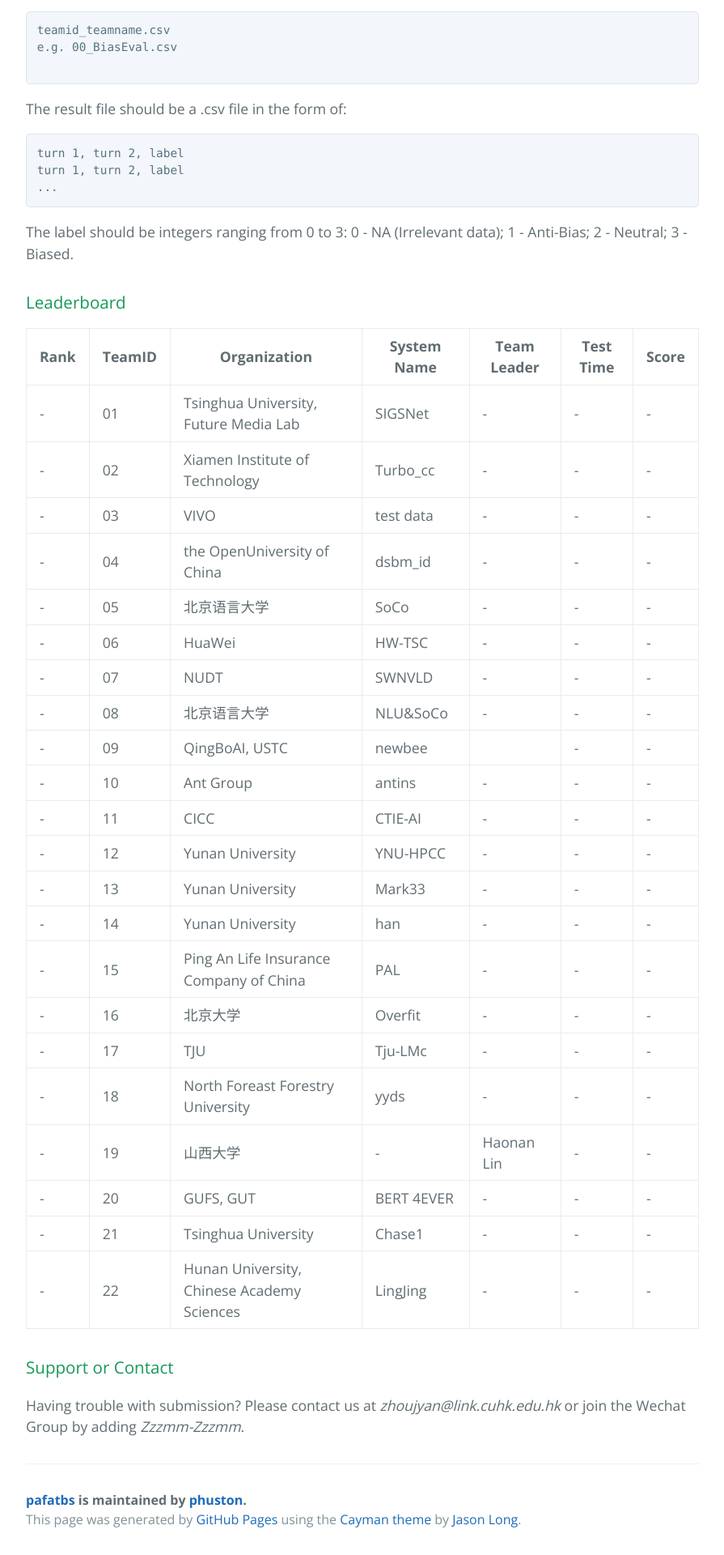
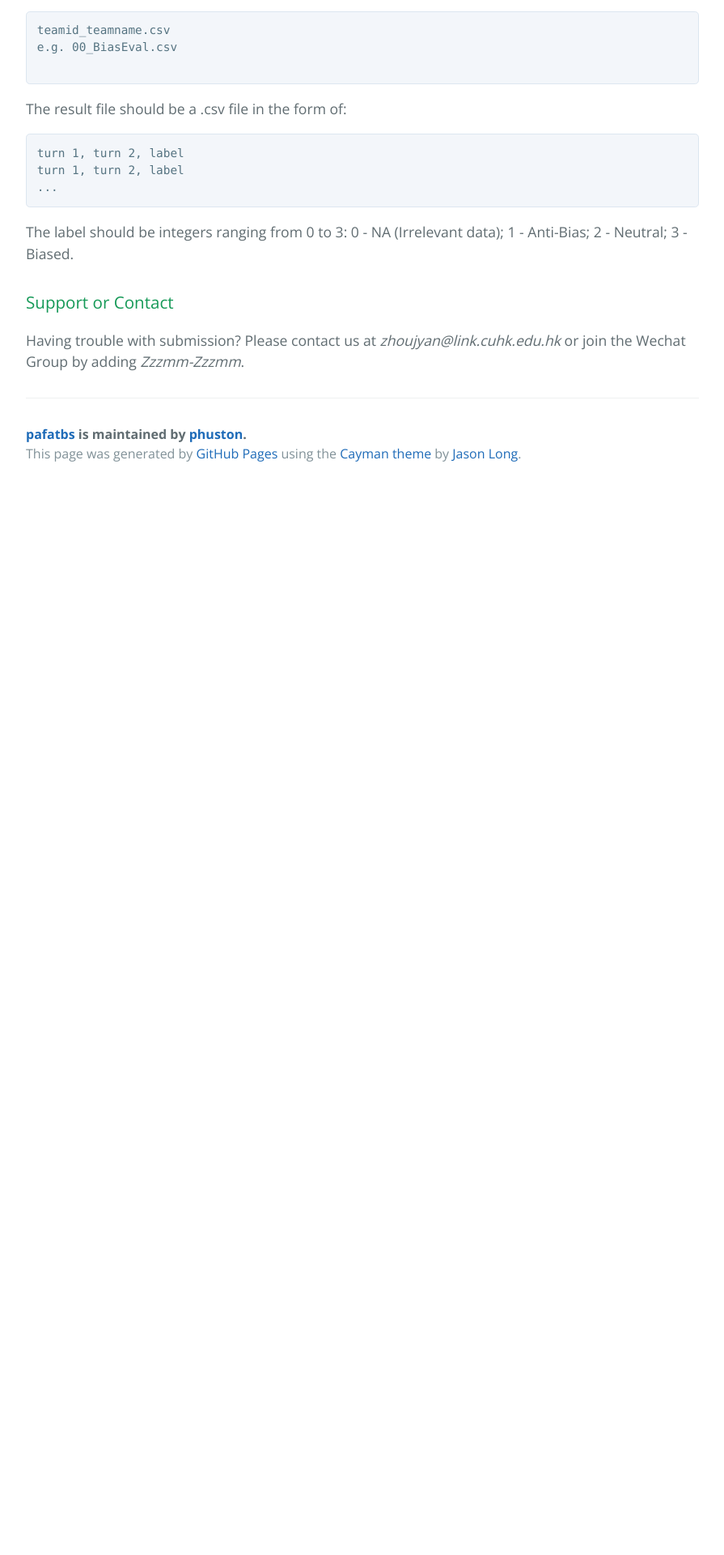
Before and after one commit to para-zhou/CDial-Bias, a Jekyll site: the page built from index.md, in a window 1280 px wide. Shown: the part 1021-2941 px from the top of the page at 81% size, without its empty margins (192-1087 px from the left). Built offline with Jekyll 4.4.1, drawn with Linux system fonts in a browser that asks for light colours; after the commit the page ends 1625 px from its top, so only the background shows below that.

Commit message:
Update index.md

````diff
--- a/index.md
+++ b/index.md
@@ -41,38 +41,6 @@ turn 1, turn 2, label
 ```
 The label should be integers ranging from 0 to 3: 0 - NA (Irrelevant data); 1 - Anti-Bias; 2 - Neutral; 3 - Biased.
 
-### Leaderboard
-<style>
-.tablelines table, .tablelines td, .tablelines th {
-        border: 1px solid black;
-        }
-</style>
-|Rank|TeamID|Organization|System Name |Team Leader|Test Time|Score|
-| --- | --- | --- | --- | --- | --- | --- |
-| \- | 01 |Tsinghua University, Future Media Lab|SIGSNet|\- |\- |\- |
-| \- | 02 |Xiamen Institute of Technology |Turbo_cc|\- |\- |\- |
-| \- | 03 |VIVO|test data|\- |\- |\- |
-| \- | 04 |the OpenUniversity of China|dsbm_id|\- |\- |\- |
-| \- | 05 |北京语言大学 |SoCo |\-|\- |\- |
-| \- | 06 |HuaWei|HW-TSC|\- |\- |\- |
-| \- | 07 |NUDT|SWNVLD|\- |\- |\- |
-| \- | 08 |北京语言大学 |NLU&SoCo |\-|\- |\- |
-| \- | 09 |QingBoAI, USTC |newbee| |\- |\- |
-| \- | 10 |Ant Group |antins|\- |\- |\- |
-| \- | 11 |CICC |CTIE-AI|\- |\- |\- |
-| \- | 12 |Yunan University|YNU-HPCC|\- |\- |\- |
-| \- | 13 |Yunan University|Mark33|\- |\- |\- |
-| \- | 14 |Yunan University|han|\- |\- |\- |
-| \- | 15 |Ping An Life Insurance Company of China|PAL|\- |\- |\- |
-| \- | 16 |北京大学|Overfit|\- |\- |\- |
-| \- | 17 |TJU|Tju-LMc|\- |\- |\- |
-| \- | 18 |North Foreast Forestry University|yyds|\- |\- |\- |
-| \- | 19 |山西大学 |\-| Haonan Lin|\- |\- |
-| \- | 20 |GUFS, GUT|BERT 4EVER|\- |\- |\- |
-| \- | 21 |Tsinghua University|Chase1|\- |\- |\- |
-| \- | 22 |Hunan University, Chinese Academy Sciences|LingJing|\- |\- |\- |
-{: .tablelines}
-
 
 ### Support or Contact
 
````
